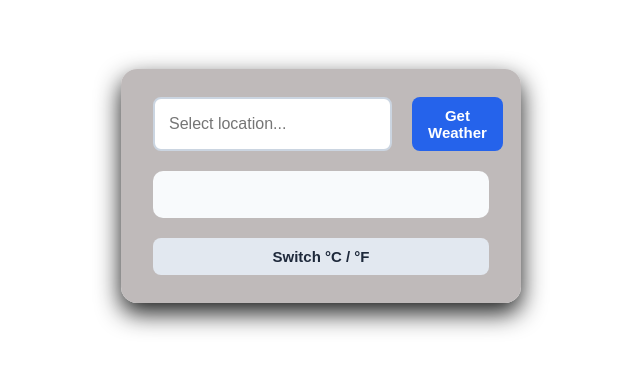
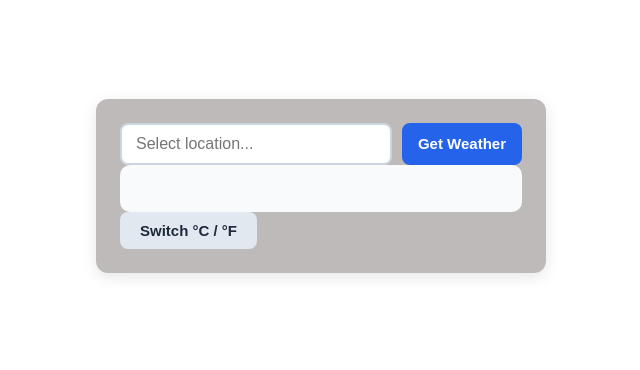
Before and after one commit to imaginarymode-lang/The-Weather-App, a plain HTML site: page index.html in a window 1280 px wide. Shown: the part 214-584 px from the top of the page, without its empty margins (319-959 px from the left). Drawn offline with Linux system fonts and the light colour scheme.

Commit message:
Refactor styles for weather card and search row
Reduced padding and adjusted dimensions for the weather card. Updated search row layout and input flex properties.

```diff
--- a/style.css
+++ b/style.css
@@ -16,26 +16,24 @@ body {
 }
 
 .weather-card {
+  width: 90%;
+  max-width: 450px;
+  padding: 24px;
   background-color: rgba(185, 179, 179, 0.9);
   color: #1e293b;
-  padding: 28px 32px;
-  border-radius: 16px;
-  box-shadow: 0 10px 25px rgba(1, 2, 2, 0.9);
-  width: 100%;
-  max-width: 400px;
-  display: flex;
-  flex-direction: column;
-  gap: 20px;
-  text-align: center;
+  border-radius: 12px;
+  box-shadow: 0 4px 15px rgba(0, 0, 0, 0.1);
 }
 
 .search-row {
   display: flex;
-  gap: 20px;
+  flex-wrap: wrap;
+  gap: 10px;
 }
 
 #city-input {
-  flex: 1;
+  flex: 1 1 160px;
+  min-width: 0;
   padding: 10px 14px;
   font-size: 16px;
   border: 2px solid #cbd5e1;
```
